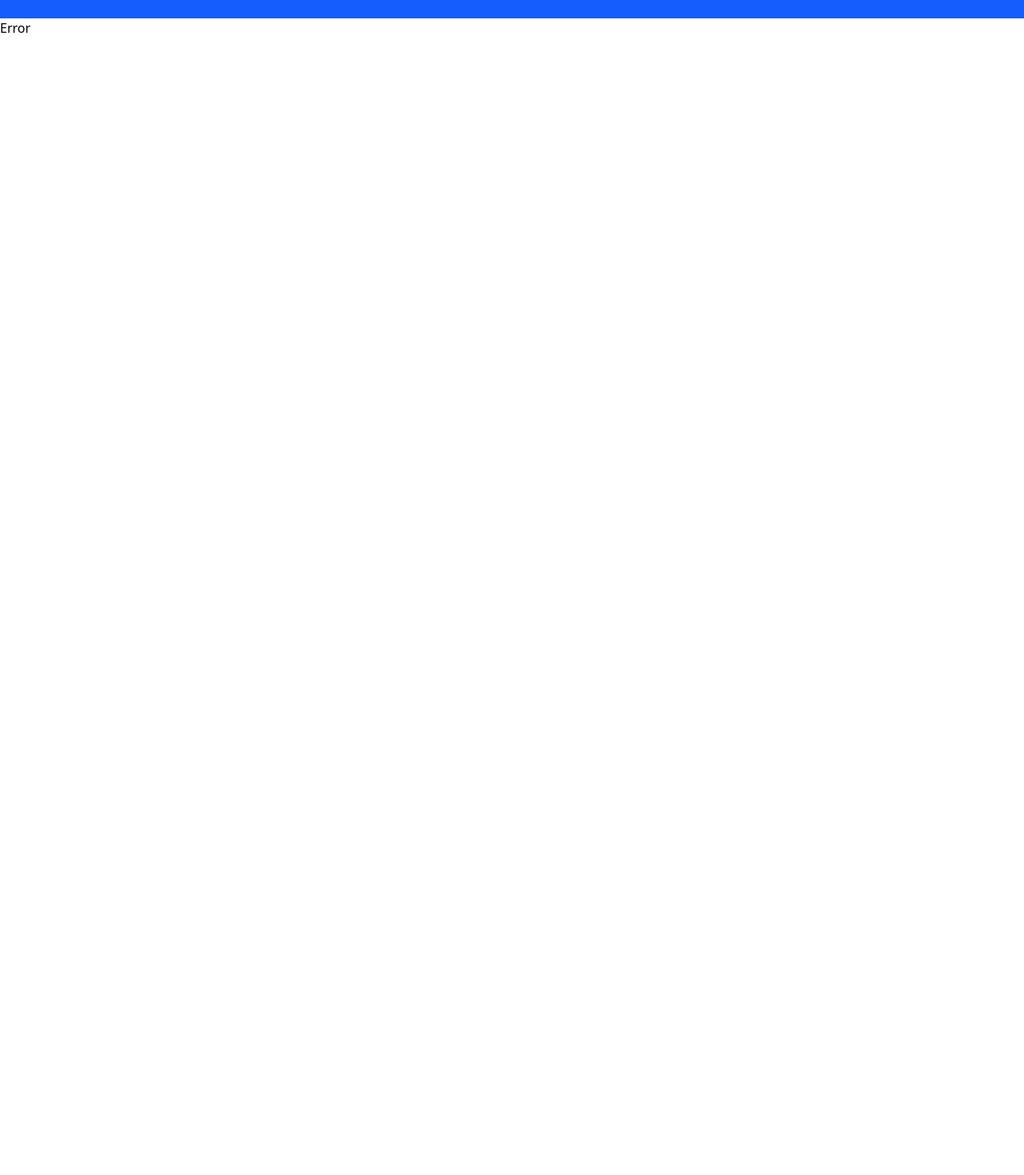
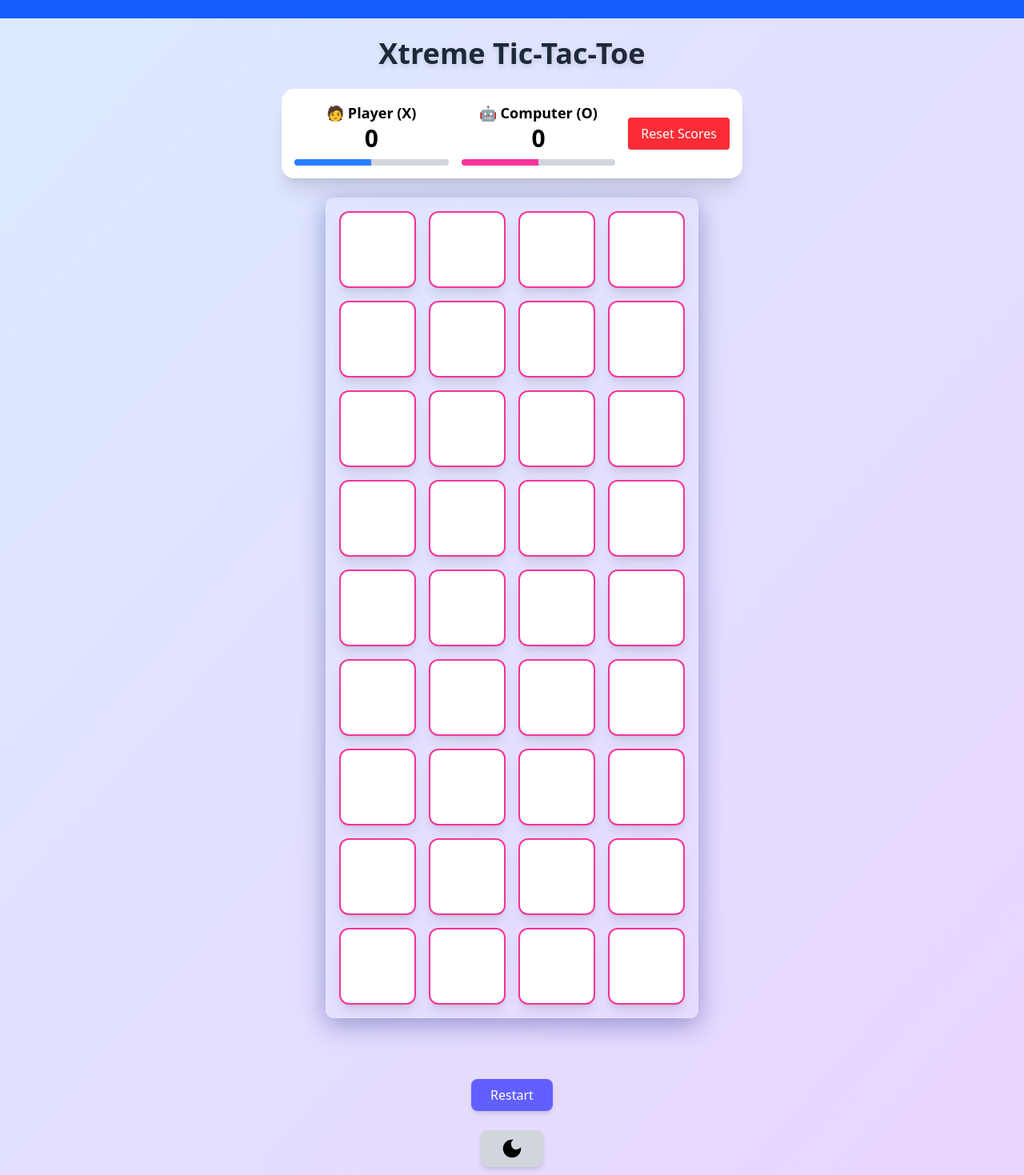
Before and after one commit to atish0117/Tictac, a React (Vite) app: page /Xtreme6x6 in a window 1280 px wide. Shown: the part 41-1510 px from the top of the page at 80% size. Before the commit the page ends 800 px from the top, so only its background shows below. Built offline with nearby package versions, Linux system fonts and the light colour scheme.

Commit message:
add Xtreme6x6 games mode

```diff
--- a/src/App.jsx
+++ b/src/App.jsx
@@ -10,6 +10,7 @@ import TicTacToe4x4 from './Pages/TicTacToe4x4'
 import AI_Xtreme4x4 from './Pages/AI_Xtreme4x4'
 import Xtreme4x4 from './Pages/Xtreme4x4'
 import AI_Xtreme6x6 from './Pages/AI_Xtreme6x6'
+import Xtreme6x6 from './Pages/Xtreme6x6'
 import { BrowserRouter, Route, Routes } from 'react-router-dom'
 export const App = () => {
 
@@ -27,6 +28,7 @@ export const App = () => {
       <Route path='Xtreme4x4' element={<Xtreme4x4/>}/>
       <Route path='AI_Xtreme4x4' element={<AI_Xtreme4x4/>}/>
       <Route path='AI_Xtreme6x6' element={<AI_Xtreme6x6/>}/>
+      <Route path='Xtreme6x6' element={<Xtreme6x6/>}/>
       <Route path='*' element={<Error/>}/>
     </Routes>
     </BrowserRouter>
--- a/src/Pages/Xtreme6x6.jsx
+++ b/src/Pages/Xtreme6x6.jsx
@@ -0,0 +1,276 @@
+import React, { useState } from "react";
+import { FaSun } from "react-icons/fa";
+import { MdDarkMode } from "react-icons/md";
+
+const generateWinningCombinations = () => {
+    const size = 6;
+    const winLength = 6;
+    const combos = [];
+
+    // Horizontal
+    for (let row = 0; row < size; row++) {
+      const base = row * size;
+      combos.push([
+        base, base + 1, base + 2, base + 3, base + 4, base + 5
+      ]);
+    }
+
+    // Vertical
+    for (let col = 0; col < size; col++) {
+      combos.push([
+        col,
+        col + size,
+        col + size * 2,
+        col + size * 3,
+        col + size * 4,
+        col + size * 5
+      ]);
+    }
+
+    // Diagonal ↘ (top-left to bottom-right)
+    combos.push([0, 7, 14, 21, 28, 35]); // Only one
+
+    // Diagonal ↙ (top-right to bottom-left)
+    combos.push([5, 10, 15, 20, 25, 30]); // Only one
+
+    return combos;
+  };
+
+  const WINNING_COMBINATIONS = generateWinningCombinations();
+
+
+const Xtreme6x6 = () => {
+  const [board, setBoard] = useState(Array(6*6).fill(""));
+  const [xQueue, setXQueue] = useState([]);
+  const [oQueue, setOQueue] = useState([]);
+  const [xRound, setXRound] = useState(0);
+  const [oRound, setORound] = useState(0);
+  const [isXNext, setIsXNext] = useState(true);
+  const [winner, setWinner] = useState(null);
+  const [winningCombination, setWinningCombination] = useState([]);
+  const [winningColor, setWinningColor] = useState("");
+  const [isDarkMode, setIsDarkMode] = useState(false);
+  const [turnChanged, setTurnChanged] = useState(false);
+
+  // Score variables
+  const [xScore, setXScore] = useState(0);
+  const [oScore, setOScore] = useState(0);
+
+  const getRandomColor = () => {
+    const letters = "0123456789ABCDEF";
+    let color = "#";
+    for (let i = 0; i < 6; i++) {
+      color += letters[Math.floor(Math.random() * 16)];
+    }
+    return color;
+  };
+
+  const calculateWinner = (squares) => {
+    for (let combo of WINNING_COMBINATIONS) {
+      const [a, b, c, d, e,f] = combo;
+      if (
+        squares[a] &&
+        squares[a] === squares[b] &&
+        squares[a] === squares[c] &&
+        squares[a] === squares[d] &&
+        squares[a] === squares[e] &&
+        squares[a] === squares[f]
+      ) {
+        setWinningCombination(combo);
+        setWinningColor(getRandomColor());
+        return squares[a];
+      }
+    }
+    return null;
+  };
+
+  const handleBoxClick = (index) => {
+    if (board[index] || winner) return;
+
+    const newBoard = [...board];
+    newBoard[index] = isXNext ? "X" : "O";
+
+    const clickSound = new Audio("/click-sound.mp3");
+    clickSound.play();
+
+    if (isXNext) {
+      let newXQueue = [...xQueue, index];
+      if (newXQueue.length === 8) {
+        setXRound((prev) => prev + 1);
+      }
+      if (newXQueue.length > 8 && oRound > 0) {
+        const removeIndex = newXQueue.shift();
+        newBoard[removeIndex] = "";
+      }
+      setXQueue(newXQueue);
+    } else {
+      let newOQueue = [...oQueue, index];
+      if (newOQueue.length === 8) {
+        setORound((prev) => prev + 1);
+      }
+      if (newOQueue.length > 8 && xRound > 0) {
+        const removeIndex = newOQueue.shift();
+        newBoard[removeIndex] = "";
+      }
+      setOQueue(newOQueue);
+    }
+
+    setBoard(newBoard);
+    const win = calculateWinner(newBoard);
+    if (win) {
+      setWinner(win);
+      const winSound = new Audio("/win-sound.mp3");
+      winSound.play();
+
+      // Update the score based on the winner
+      if (win === "X") {
+        setXScore(xScore + 1);
+      } else {
+        setOScore(oScore + 1);
+      }
+    } else {
+      setIsXNext(!isXNext);
+      setTurnChanged(true);
+    }
+  };
+
+  const restartGame = () => {
+    setBoard(Array(6*6).fill(""));
+    setXQueue([]);
+    setOQueue([]);
+    setXRound(0);
+    setORound(0);
+    setIsXNext(true);
+    setWinner(null);
+    setWinningCombination([]);
+    setWinningColor("");
+    setTurnChanged(false);
+  };
+
+  const isLight = (index) => {
+    if (winner) return false;
+    if (isXNext && xQueue.length >= 6 && oRound > 0 && xQueue[0] === index) {
+      return true;
+    }
+    if (!isXNext && oQueue.length >= 6 && xRound > 0 && oQueue[0] === index) {
+      return true;
+    }
+    return false;
+  };
+
+  const toggleDarkMode = () => {
+    setIsDarkMode((prev) => !prev);
+  };
+
+  return (
+    <div
+      className={`min-h-screen flex flex-col items-center justify-center ${
+        isDarkMode ? "bg-gray-800 text-white" : "bg-gradient-to-br from-blue-100 to-purple-200"
+      } p-6`}
+    >
+      <h1 className="text-4xl font-bold mb-6 text-gray-800 drop-shadow-md">Xtreme Tic-Tac-Toe</h1>
+
+      {/* Scoreboard */}
+      <div className="mb-6 w-full max-w-xl bg-white dark:bg-gray-700 rounded-2xl p-4 shadow-xl flex flex-col sm:flex-row items-center justify-between gap-4">
+        <div className={`flex-1 text-center ${xScore > oScore ? "text-green-600" : ""}`}>
+          <h2 className="text-lg font-bold flex items-center justify-center gap-2">
+            🧑 Player (X)
+          </h2>
+          <p className="text-3xl font-extrabold">{xScore}</p>
+          <div className="w-full h-2 bg-gray-300 rounded mt-2 overflow-hidden">
+            <div
+              className="h-full bg-blue-500 transition-all duration-500"
+              style={{ width: `${xScore + oScore === 0 ? 50 : (xScore / (xScore + oScore)) * 100}%` }}
+            ></div>
+          </div>
+        </div>
+
+        <div className={`flex-1 text-center ${oScore > xScore ? "text-green-600" : ""}`}>
+          <h2 className="text-lg font-bold flex items-center justify-center gap-2">
+            🤖 Computer (O)
+          </h2>
+          <p className="text-3xl font-extrabold">{oScore}</p>
+          <div className="w-full h-2 bg-gray-300 rounded mt-2 overflow-hidden">
+            <div
+              className="h-full bg-pink-500 transition-all duration-500"
+              style={{ width: `${xScore + oScore === 0 ? 50 : (oScore / (xScore + oScore)) * 100}%` }}
+            ></div>
+          </div>
+        </div>
+
+        <button
+          onClick={() => {
+            setXScore(0);
+            setOScore(0);
+          }}
+          className="bg-red-500 text-white font-medium px-4 py-2 rounded hover:bg-red-600 transition shadow"
+          title="Reset both scores to zero"
+        >
+          Reset Scores
+        </button>
+      </div>
+
+      <div
+        className="grid grid-cols-4 gap-4 bg-amber-200 p-4 rounded-2xl transform rotate-3d-[30deg]"
+        style={{
+          boxShadow: "0 8px 32px 0 rgba(31, 38, 135, 0.4)",
+          backdropFilter: "blur(4px)",
+          WebkitBackdropFilter: "blur(4px)",
+          background: "rgba(250, 242, 242, 0.05)",
+          borderRadius: "10px",
+          border: "1px solid rgba(255, 255, 255, 0.18)",
+        }}
+      >
+        {board.map((value, index) => {
+          const isWinningBox = winningCombination.includes(index);
+          const boxColor = isWinningBox ? winningColor : "";
+
+          return (
+            <div
+              key={index}
+              className={`w-24 h-24 flex items-center justify-center text-4xl font-extrabold border-2 rounded-xl ${
+                value === "X" ? "text-blue-600" : "text-pink-500"
+              } ${!value ? "hover:shadow-2xl hover:scale-105 cursor-pointer" : ""} ${
+                isLight(index) ? "bg-gray-300 opacity-70" : "bg-white"
+              } shadow-lg transition-all duration-300 ease-in-out select-none`}
+              style={{ backgroundColor: boxColor }}
+              onClick={() => handleBoxClick(index)}
+            >
+              {value}
+            </div>
+          );
+        })}
+      </div>
+
+      <div className="mt-6 flex flex-col items-center gap-2">
+        {winner ? (
+          <div className="text-2xl font-semibold text-green-600 animate-bounce">Winner: {winner}</div>
+        ) : (
+          <div
+            className={`text-xl font-medium text-gray-700 transition-all duration-500 ${
+              turnChanged ? "opacity-100 translate-y-0" : "opacity-0 translate-y-4"
+            }`}
+          >
+            Next Turn: {isXNext ? "X" : "O"}
+          </div>
+        )}
+
+        <button
+          onClick={restartGame}
+          className="mt-4 px-6 py-2 bg-indigo-500 hover:bg-indigo-600 text-white rounded-lg shadow-md transition-all"
+        >
+          Restart
+        </button>
+
+        <button
+          onClick={toggleDarkMode}
+          className="mt-4 px-6 py-2 bg-gray-300 hover:bg-gray-700 text-white rounded-lg shadow-md transition-all"
+        >
+          {isDarkMode ? <FaSun color="yellow" size={30} /> : <MdDarkMode color="black" size={30} />}
+        </button>
+      </div>
+    </div>
+  );
+};
+
+export default Xtreme6x6;
```
